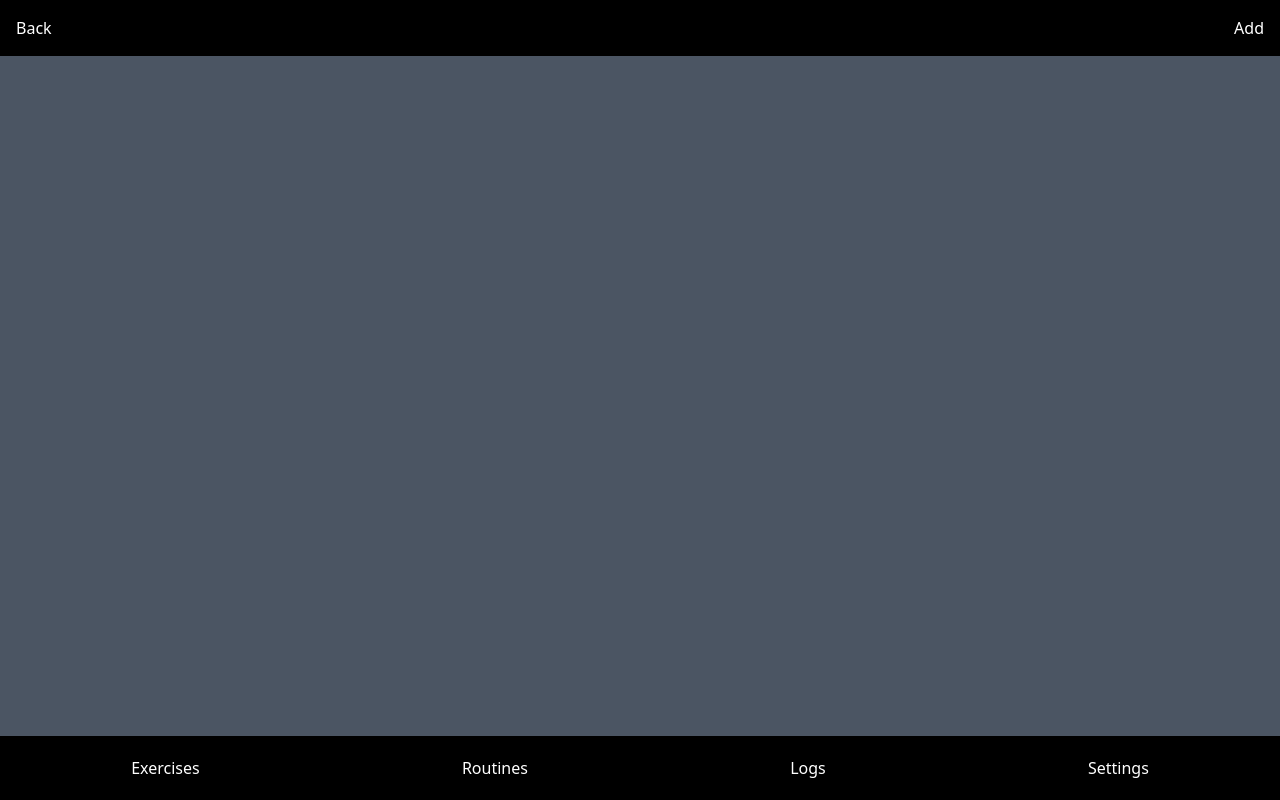
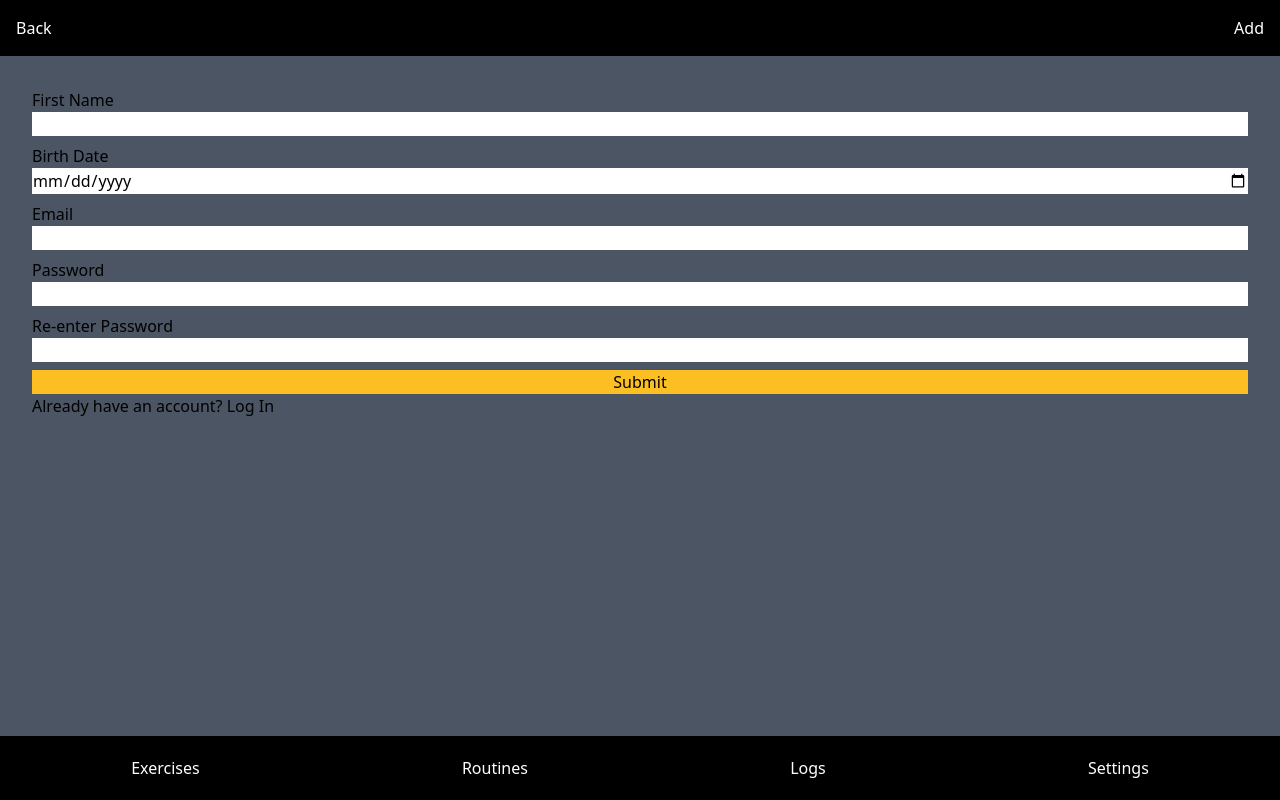
Before and after one commit to andrewmloop/workout-tracker, a React (Create React App) app in the folder client/: page /register in a window 1280 px wide. Built offline with nearby package versions, Linux system fonts and the light colour scheme.

Commit message:
Add register page

```diff
--- a/client/src/App.js
+++ b/client/src/App.js
@@ -10,6 +10,7 @@ import { Exercise } from "./pages/Exercise";
 import { Log } from "./pages/Log";
 import { Settings } from "./pages/Settings";
 import { Login } from "./pages/Login";
+import { Register } from "./pages/Register";
 
 function App() {
   const [exerciseList, setExerciseList] = useState([]);
@@ -21,7 +22,7 @@ function App() {
         bannerText={bannerText}
       />
       <Routes>
-        <Route path="/" element={
+        <Route path="/routine-list" element={
           <RoutineList
             setBannerText={setBannerText}
           />
@@ -57,6 +58,14 @@ function App() {
           <Login
           />
         }/>
+        <Route path="/" element={
+          <Login
+          />
+        }/>
+        <Route path="/register" element={
+          <Register
+          />
+        }/>
       </Routes>
       <Navbar />
     </div>
--- a/client/src/components/navbar/Navbar.js
+++ b/client/src/components/navbar/Navbar.js
@@ -6,7 +6,7 @@ export const Navbar = () => {
     <nav className="absolute left-0 bottom-0 w-full bg-black h-16 text-white">
       <div className="flex h-full justify-around items-center text-center">
         <NavItem to="/exercise-list" text="Exercises" />
-        <NavItem to="/" text="Routines" />
+        <NavItem to="/routine-list" text="Routines" />
         <NavItem to="/log-list" text="Logs" />
         <NavItem to="/settings" text="Settings" />
       </div>
--- a/client/src/pages/Login.js
+++ b/client/src/pages/Login.js
@@ -1,13 +1,20 @@
 import React, { useState } from "react";
+import { Link, useNavigate } from "react-router-dom";
 
 export const Login = () => {
+  // Redirect user on successful login
+  const navigate = useNavigate();
+
+  // State for login form inputs
   const [userEmail, setUserEmail] = useState("");
   const [userPassword, setUserPassword] = useState("");
 
   const [loading, setLoading] = useState(false);
   const [error, setError] = useState(false);
 
-  const handleSubmit = async () => {
+  const handleSubmit = async (e) => {
+    e.preventDefault();
+
     const user = {
       email: userEmail,
       password: userPassword,
@@ -25,6 +32,7 @@ export const Login = () => {
       });
       const data = await response.json();
       localStorage.setItem("token", data.token);
+      navigate("/routine-list");
     } catch (error) {
       console.error("Error authenticating user: ", error);
       setError(true);
@@ -38,10 +46,7 @@ export const Login = () => {
       <div>
         <form
           className="flex flex-col"
-          onSubmit={ (e) => {
-            e.preventDefault();
-            handleSubmit();
-          }}>
+          onSubmit={handleSubmit}>
           <label htmlFor="email">Email</label>
           <input
             type="email"
@@ -63,6 +68,7 @@ export const Login = () => {
         </form>
         { loading ? "Loading" : null }
         { error ? "Error logging in." : null }
+        <p>Don&apos;t have an account? <Link to="/register">Sign Up</Link></p>
       </div>
     </div>
   );
--- /dev/null
+++ b/client/src/pages/Register.js
@@ -0,0 +1,174 @@
+import React, { useState } from "react";
+import { Link, useNavigate } from "react-router-dom";
+
+export const Register = () => {
+  // Redirect user on successful register
+  const navigate = useNavigate();
+
+  // State for form inputs
+  const [name, setName] = useState("");
+  const [birthDate, setBirthDate] = useState(new Date());
+  const [email, setEmail] = useState("");
+  const [password, setPassword] = useState("");
+  const [passwordMatch, setPasswordMatch] = useState("");
+  // State for errors received from server
+  const [regError, setRegError] = useState({});
+  // State for errors on form validation
+  const [valErrors, setValErrors] = useState({});
+  // State for success or failure message
+  const [successMessage, setSuccessMessage] = useState(false);
+  const [failureMessage, setFailureMessage] = useState(false);
+
+
+  const handleValidation = () => {
+    let isValid = true;
+    let tempErrors = {};
+
+    if (name.length <= 0) {
+      tempErrors["name"] = true;
+      isValid = false;
+    }
+
+    if (birthDate.length <= 0) {
+      tempErrors["birthDate"] = true;
+      isValid = false;
+    }
+
+    let validEmail = email.toLowerCase().match(/^(([^<>()[\]\\.,;:\s@"]+(\.[^<>()[\]\\.,;:\s@"]+)*)|(".+"))@((\[[0-9]{1,3}\.[0-9]{1,3}\.[0-9]{1,3}\.[0-9]{1,3}\])|(([a-zA-Z\-0-9]+\.)+[a-zA-Z]{2,}))$/);
+    if (!validEmail) {
+      tempErrors["email"] = true;
+      isValid = false;
+    }
+
+    let validPassword = password.match(/^(?=.*[a-z])(?=.*[A-Z])(?=.*\d)(?=.*[@#$%^&+=]).{8,}$/);
+    if (!validPassword) {
+      tempErrors["password"] = true;
+      isValid = false;
+    }
+
+    if (passwordMatch !== password) {
+      tempErrors["passwordMatch"] = true;
+      isValid = false;
+    }
+
+    setValErrors({...tempErrors});
+    return isValid;
+  };
+
+  const handleSubmit = async (e) => {
+    e.preventDefault();
+
+    const isValidForm = handleValidation();
+
+    if (isValidForm) {
+
+      try {
+        const response = await fetch("http://localhost:9900/auth/register", {
+          method: "POST",
+          headers: { "Content-Type": "application/json" },
+          body: JSON.stringify({
+            email: email,
+            password: password,
+            first_name: name,
+            birth_date: birthDate,
+          })
+        });
+        const data = await response.json();
+        if (data.message === "success") {
+          setSuccessMessage(true);
+          navigate("/login");
+        } else if (data.message === "failure") {
+          setFailureMessage(true);
+          setRegError(data.error);
+        }
+      } catch (error) {
+        if (error) console.error("Error registering new user: ", error);
+      }
+    }
+  };
+
+  return (
+    <div className="p-8">
+      <div>
+        <form
+          className="flex flex-col"
+          onSubmit={handleSubmit}>
+          {/* First Name Input */}
+          <label htmlFor="name">First Name</label>
+          <input
+            type="text"
+            name="name"
+            onChange={ (e) => setName(e.target.value) }
+            className="mb-2"
+          />
+          {valErrors?.name && (
+            <p className="text-red-500">Please enter a name.</p>
+          )}
+          {/* Birth Date Input */}
+          <label htmlFor="birth_date">Birth Date</label>
+          <input
+            type="date"
+            name="birth_date"
+            placeholder="mm/dd/yyyy"
+            onChange={ (e) => setBirthDate(e.target.value) }
+            className="mb-2"
+          />
+          {valErrors?.birthDate && (
+            <p className="text-red-500">Please enter a correct date.</p>
+          )}
+          {/* Email Input */}
+          <label htmlFor="email">Email</label>
+          <input
+            type="email"
+            name="email"
+            onChange={ (e) => setEmail(e.target.value) }
+            className="mb-2"
+          />
+          {valErrors?.email && (
+            <p className="text-red-500">Please enter a valid email.</p>
+          )}
+          {/* Password Input */}
+          <label htmlFor="password">Password</label>
+          <input
+            type="password"
+            name="password"
+            onChange={ (e) => setPassword(e.target.value) }
+            className="mb-2"
+          />
+          {valErrors?.password && (
+            <p className="text-red-500">Password does not match format.</p>
+          )}
+          {/* Password Match Input */}
+          <label htmlFor="password_match">Re-enter Password</label>
+          <input
+            type="password"
+            name="password_match"
+            onChange={ (e) => setPasswordMatch(e.target.value) }
+            className="mb-2"
+          />
+          {valErrors?.passwordMatch && (
+            <p className="text-red-500">Passwords do not match.</p>
+          )}
+          {/* Submit */}
+          <button
+            type="submit"
+            className="w-full bg-amber-400"
+          >Submit</button>
+          <div className="text-left">
+            {successMessage && (
+              <p className="text-green-500 font-semibold text-sm my-2">
+                Your account has been created! Redirecting.
+              </p>
+            )}
+            {failureMessage && (
+              <p className="text-red-500 font-semibold text-sm my-2">
+                {regError}
+              </p>
+            )}
+          </div>
+        </form>
+        <p>Already have an account? <Link to="/login">Log In</Link></p>
+      </div>
+    </div>
+  );
+};
```
Also changed, not shown: 1 other file (tests, documents, lock files or other folders).
